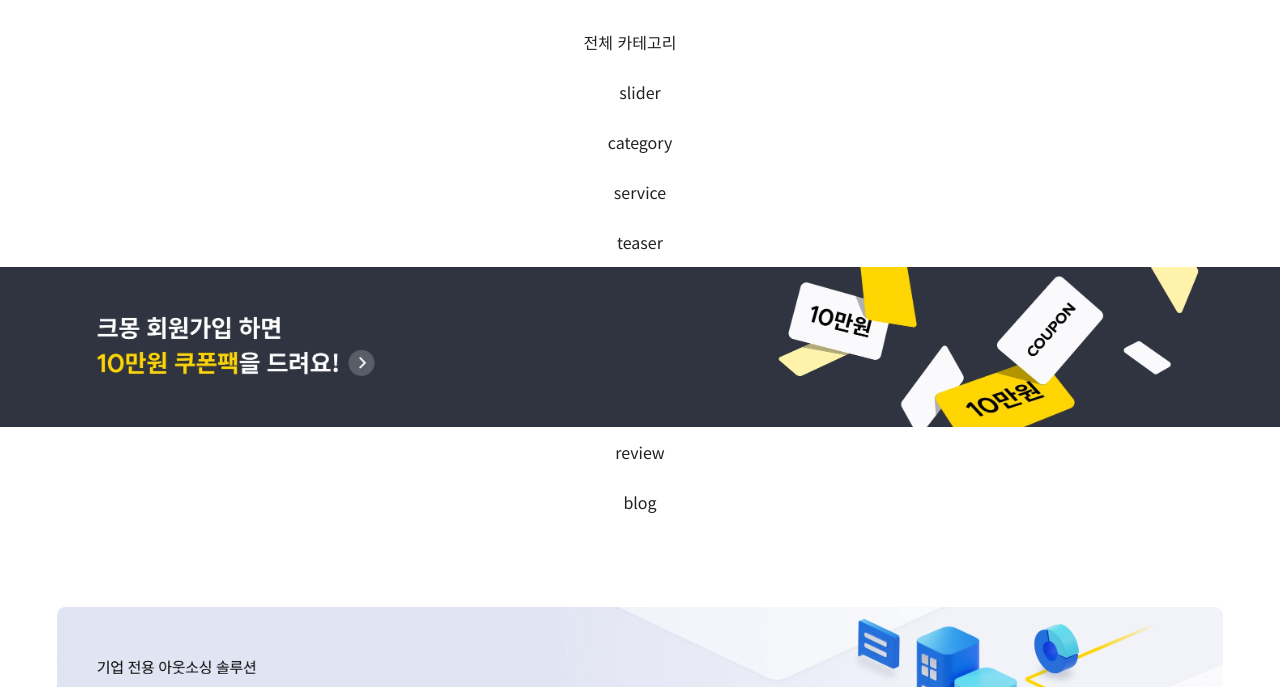
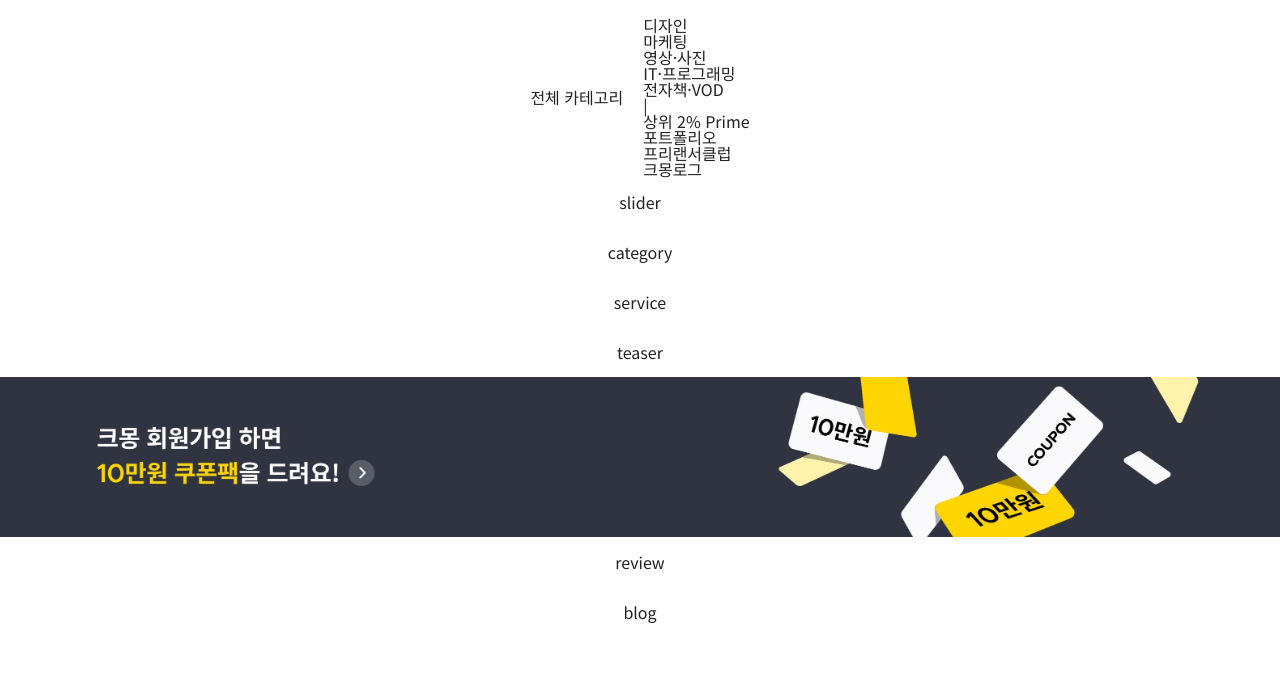
Before and after one commit to jha2ee/kmong-clone-coding, a plain HTML site: page index.html in a window 1280 px wide. Shown: the part 113-800 px from the top of the page. Drawn offline with nearby package versions, Linux system fonts and the light colour scheme.

Commit message:
✨ 카테고리 메뉴 추가

```diff
--- a/index.html
+++ b/index.html
@@ -47,7 +47,7 @@
             </div>
         </section>
         <section class="category">
-            <div id="category-all">전체 카테고리</div>
+            <div class="all-category">전체 카테고리</div>
             <div class="sub-category"></div>
         </section>
 
--- a/js/data.json
+++ b/js/data.json
@@ -14,6 +14,9 @@
     },
     {
       "title": "전자책·VOD"
+    },
+    {
+      "title": "|"
     },
     {
       "title": "상위 2% Prime"
--- a/js/main.js
+++ b/js/main.js
@@ -10,13 +10,18 @@ function fetchData() {
 }
 
 function setMenu(data) {
-  //console.log(data);
-  return;
+  const menuEl = document.querySelector('.sub-category');
+  data.forEach(i => {
+    const item = document.createElement('div');
+    item.className = "sub-category-item";
+    item.textContent = i.title;
+    menuEl.appendChild(item);
+
+  })
 }
 
 function setFooter(data) {
   const footerEl = document.querySelector('#site-map');
-  console.log(footerEl);
 
   data.forEach(category  => {
     const item = document.createElement('div');
```
